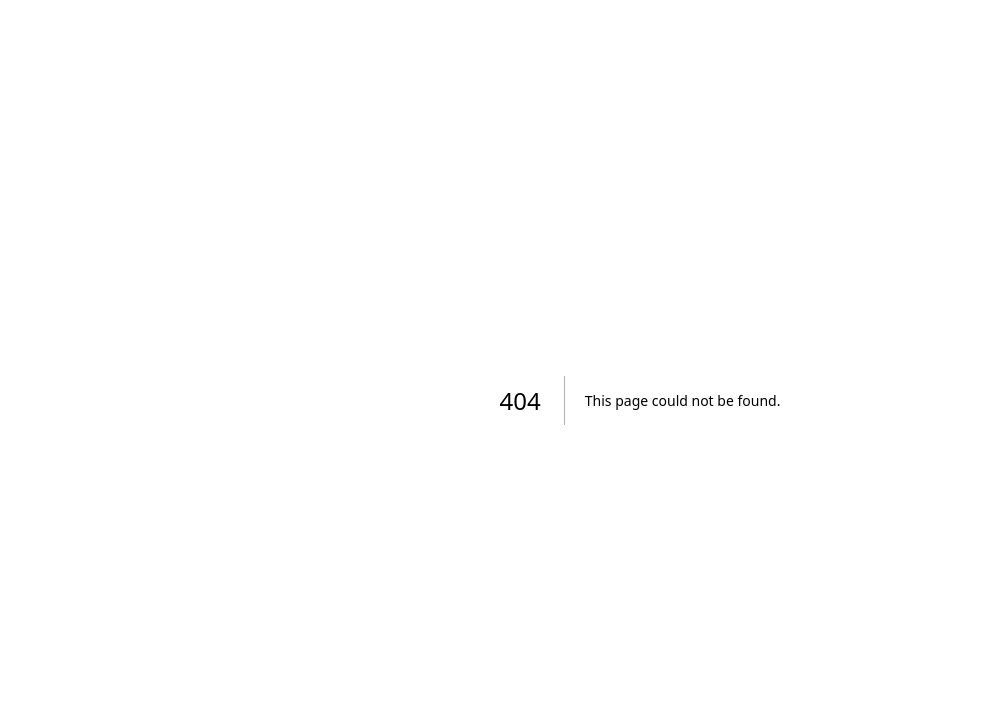
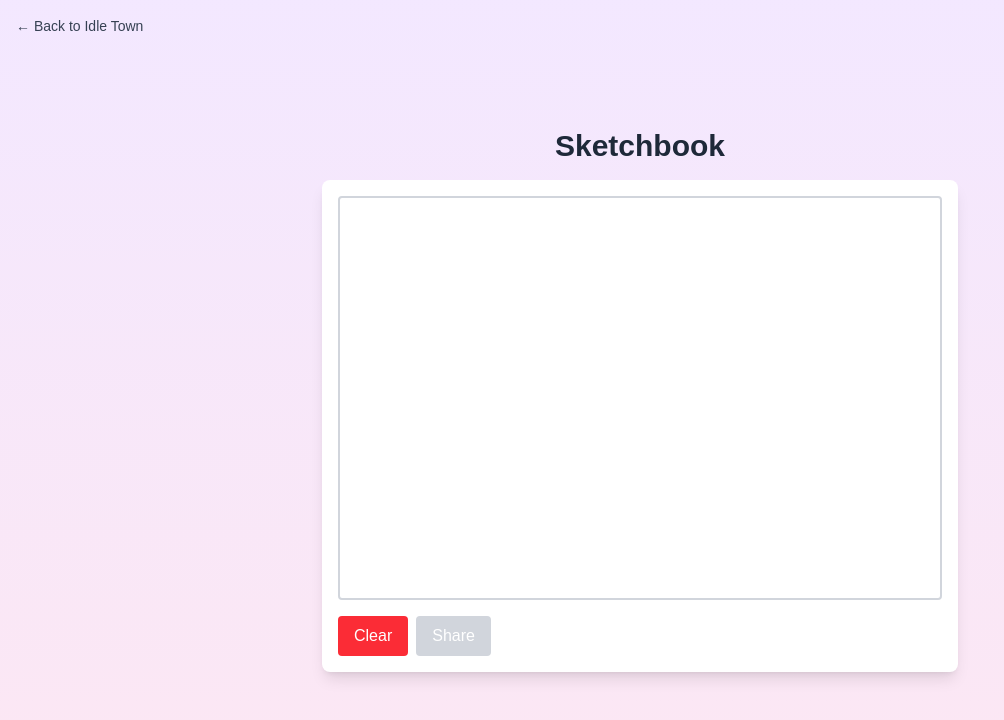
Before and after one commit to Tollefsen/idletown, a Next.js app: page /sketchbook in a window 1280 px wide. Before the commit this address had no page. Shown: the top 720 px of the page, without its empty margins (0-1004 px from the left). Built offline with nearby package versions, Linux system fonts and the light colour scheme.

Commit message:
Add sketchbook

```diff
--- a/app/page.tsx
+++ b/app/page.tsx
@@ -27,7 +27,7 @@ export default function Home() {
           <div className="flex flex-col sm:flex-row gap-3 sm:gap-4 justify-center">
             <Link
               href="/zombies"
-              className="rounded-full border border-solid border-transparent transition-colors flex items-center justify-center bg-foreground text-background gap-2 hover:bg-[#383838] dark:hover:bg-[#ccc] font-medium text-sm sm:text-base h-12 px-6"
+              className="rounded-full border border-solid border-black/[.08] dark:border-white/[.145] transition-colors flex items-center justify-center hover:bg-[#f2f2f2] dark:hover:bg-[#1a1a1a] hover:border-transparent font-medium text-sm sm:text-base h-12 px-6"
             >
               Play Zombies
             </Link>
@@ -36,6 +36,12 @@ export default function Home() {
               className="rounded-full border border-solid border-black/[.08] dark:border-white/[.145] transition-colors flex items-center justify-center hover:bg-[#f2f2f2] dark:hover:bg-[#1a1a1a] hover:border-transparent font-medium text-sm sm:text-base h-12 px-6"
             >
               Coin Flipper
+            </Link>
+            <Link
+              href="/sketchbook"
+              className="rounded-full border border-solid border-black/[.08] dark:border-white/[.145] transition-colors flex items-center justify-center hover:bg-[#f2f2f2] dark:hover:bg-[#1a1a1a] hover:border-transparent font-medium text-sm sm:text-base h-12 px-6"
+            >
+              Sketchbook
             </Link>
             <Link
               href="/calendar-diary"
--- /dev/null
+++ b/app/sketchbook/page.tsx
@@ -0,0 +1,245 @@
+"use client";
+
+import Image from "next/image";
+import Link from "next/link";
+import { useSearchParams } from "next/navigation";
+import QRCode from "qrcode";
+import { useCallback, useEffect, useRef, useState } from "react";
+
+type Point = {
+  x: number;
+  y: number;
+};
+
+type Stroke = Point[];
+
+export default function Sketchbook() {
+  const canvasRef = useRef<HTMLCanvasElement>(null);
+  const [isDrawing, setIsDrawing] = useState(false);
+  const [strokes, setStrokes] = useState<Stroke[]>([]);
+  const [currentStroke, setCurrentStroke] = useState<Stroke>([]);
+  const [showQR, setShowQR] = useState(false);
+  const [qrCodeUrl, setQrCodeUrl] = useState("");
+  const searchParams = useSearchParams();
+
+  const encodeStrokes = (strokesData: Stroke[]): string => {
+    const simplified = strokesData.map((stroke) => {
+      const sampled = [];
+      for (let i = 0; i < stroke.length; i += 3) {
+        sampled.push([Math.round(stroke[i].x), Math.round(stroke[i].y)]);
+      }
+      if (stroke.length > 0 && (stroke.length - 1) % 3 !== 0) {
+        const last = stroke[stroke.length - 1];
+        sampled.push([Math.round(last.x), Math.round(last.y)]);
+      }
+      return sampled;
+    });
+    return btoa(JSON.stringify(simplified));
+  };
+
+  const decodeStrokes = useCallback((encoded: string): Stroke[] => {
+    try {
+      const decoded = JSON.parse(atob(encoded));
+      return decoded.map((stroke: number[][]) =>
+        stroke.map(([x, y]: number[]) => ({ x, y })),
+      );
+    } catch {
+      return [];
+    }
+  }, []);
+
+  useEffect(() => {
+    const data = searchParams.get("data");
+    if (data) {
+      const loadedStrokes = decodeStrokes(data);
+      setStrokes(loadedStrokes);
+    }
+  }, [searchParams, decodeStrokes]);
+
+  const redrawCanvas = useCallback(() => {
+    const canvas = canvasRef.current;
+    if (!canvas) return;
+
+    const ctx = canvas.getContext("2d");
+    if (!ctx) return;
+
+    ctx.clearRect(0, 0, canvas.width, canvas.height);
+    ctx.strokeStyle = "#000";
+    ctx.lineWidth = 2;
+    ctx.lineCap = "round";
+    ctx.lineJoin = "round";
+
+    for (const stroke of strokes) {
+      if (stroke.length < 2) continue;
+      ctx.beginPath();
+      ctx.moveTo(stroke[0].x, stroke[0].y);
+      for (let i = 1; i < stroke.length; i++) {
+        ctx.lineTo(stroke[i].x, stroke[i].y);
+      }
+      ctx.stroke();
+    }
+
+    if (currentStroke.length > 1) {
+      ctx.beginPath();
+      ctx.moveTo(currentStroke[0].x, currentStroke[0].y);
+      for (let i = 1; i < currentStroke.length; i++) {
+        ctx.lineTo(currentStroke[i].x, currentStroke[i].y);
+      }
+      ctx.stroke();
+    }
+  }, [strokes, currentStroke]);
+
+  useEffect(() => {
+    redrawCanvas();
+  }, [redrawCanvas]);
+
+  const getCanvasPoint = (
+    e:
+      | React.MouseEvent<HTMLCanvasElement>
+      | React.TouchEvent<HTMLCanvasElement>,
+  ): Point => {
+    const canvas = canvasRef.current;
+    if (!canvas) return { x: 0, y: 0 };
+
+    const rect = canvas.getBoundingClientRect();
+    const clientX = "touches" in e ? e.touches[0].clientX : e.clientX;
+    const clientY = "touches" in e ? e.touches[0].clientY : e.clientY;
+
+    return {
+      x: clientX - rect.left,
+      y: clientY - rect.top,
+    };
+  };
+
+  const startDrawing = (
+    e:
+      | React.MouseEvent<HTMLCanvasElement>
+      | React.TouchEvent<HTMLCanvasElement>,
+  ) => {
+    e.preventDefault();
+    setIsDrawing(true);
+    const point = getCanvasPoint(e);
+    setCurrentStroke([point]);
+  };
+
+  const draw = (
+    e:
+      | React.MouseEvent<HTMLCanvasElement>
+      | React.TouchEvent<HTMLCanvasElement>,
+  ) => {
+    e.preventDefault();
+    if (!isDrawing) return;
+
+    const point = getCanvasPoint(e);
+    setCurrentStroke((prev) => [...prev, point]);
+  };
+
+  const stopDrawing = () => {
+    if (isDrawing && currentStroke.length > 0) {
+      setStrokes((prev) => [...prev, currentStroke]);
+      setCurrentStroke([]);
+    }
+    setIsDrawing(false);
+  };
+
+  const clearCanvas = () => {
+    setStrokes([]);
+    setCurrentStroke([]);
+    setShowQR(false);
+  };
+
+  const handleShare = async () => {
+    const encoded = encodeStrokes(strokes);
+    const url = `${window.location.origin}${window.location.pathname}?data=${encoded}`;
+    try {
+      const qrDataUrl = await QRCode.toDataURL(url, {
+        width: 300,
+        margin: 2,
+      });
+      setQrCodeUrl(qrDataUrl);
+      setShowQR(true);
+    } catch (err) {
+      console.error("Failed to generate QR code:", err);
+    }
+  };
+
+  return (
+    <div className="flex flex-col items-center justify-center min-h-screen bg-gradient-to-b from-purple-100 to-pink-100 p-8">
+      <Link
+        href="/"
+        className="absolute top-4 left-4 text-sm text-gray-700 hover:underline"
+      >
+        ← Back to Idle Town
+      </Link>
+
+      <h1 className="text-3xl font-bold text-gray-800 mb-4">Sketchbook</h1>
+
+      <div className="bg-white rounded-lg shadow-lg p-4">
+        <canvas
+          ref={canvasRef}
+          width={600}
+          height={400}
+          className="border-2 border-gray-300 rounded cursor-crosshair touch-none"
+          onMouseDown={startDrawing}
+          onMouseMove={draw}
+          onMouseUp={stopDrawing}
+          onMouseLeave={stopDrawing}
+          onTouchStart={startDrawing}
+          onTouchMove={draw}
+          onTouchEnd={stopDrawing}
+        />
+
+        <div className="flex gap-2 mt-4">
+          <button
+            type="button"
+            onClick={clearCanvas}
+            className="px-4 py-2 bg-red-500 text-white rounded hover:bg-red-600 transition"
+          >
+            Clear
+          </button>
+          <button
+            type="button"
+            onClick={handleShare}
+            disabled={strokes.length === 0}
+            className="px-4 py-2 bg-blue-500 text-white rounded hover:bg-blue-600 transition disabled:bg-gray-300 disabled:cursor-not-allowed"
+          >
+            Share
+          </button>
+        </div>
+      </div>
+
+      {showQR && (
+        <div
+          className="fixed inset-0 bg-black bg-opacity-50 flex items-center justify-center z-50"
+          onClick={() => setShowQR(false)}
+          onKeyDown={(e) => {
+            if (e.key === "Escape") setShowQR(false);
+          }}
+        >
+          <div
+            className="bg-white p-6 rounded-lg shadow-xl"
+            onClick={(e) => e.stopPropagation()}
+          >
+            <h2 className="text-xl font-bold mb-4 text-gray-800">
+              Scan to View Drawing
+            </h2>
+            <Image
+              src={qrCodeUrl}
+              alt="QR Code"
+              width={300}
+              height={300}
+              unoptimized
+            />
+            <button
+              type="button"
+              onClick={() => setShowQR(false)}
+              className="mt-4 w-full px-4 py-2 bg-gray-500 text-white rounded hover:bg-gray-600 transition"
+            >
+              Close
+            </button>
+          </div>
+        </div>
+      )}
+    </div>
+  );
+}
--- a/package.json
+++ b/package.json
@@ -13,6 +13,7 @@
     "kaplay": "3001.0.19",
     "next": "15.3.5",
     "posthog-js": "^1.275.1",
+    "qrcode": "^1.5.4",
     "react": "^19.0.0",
     "react-dom": "^19.0.0"
   },
@@ -20,6 +21,7 @@
     "@biomejs/biome": "2.1.0",
     "@tailwindcss/postcss": "^4",
     "@types/node": "^20",
+    "@types/qrcode": "^1.5.6",
     "@types/react": "^19",
     "@types/react-dom": "^19",
     "tailwindcss": "^4",
```
Also changed, not shown: instrumentation-client.js (+4 -4 lines), 1 other file (tests, documents, lock files or other folders).
